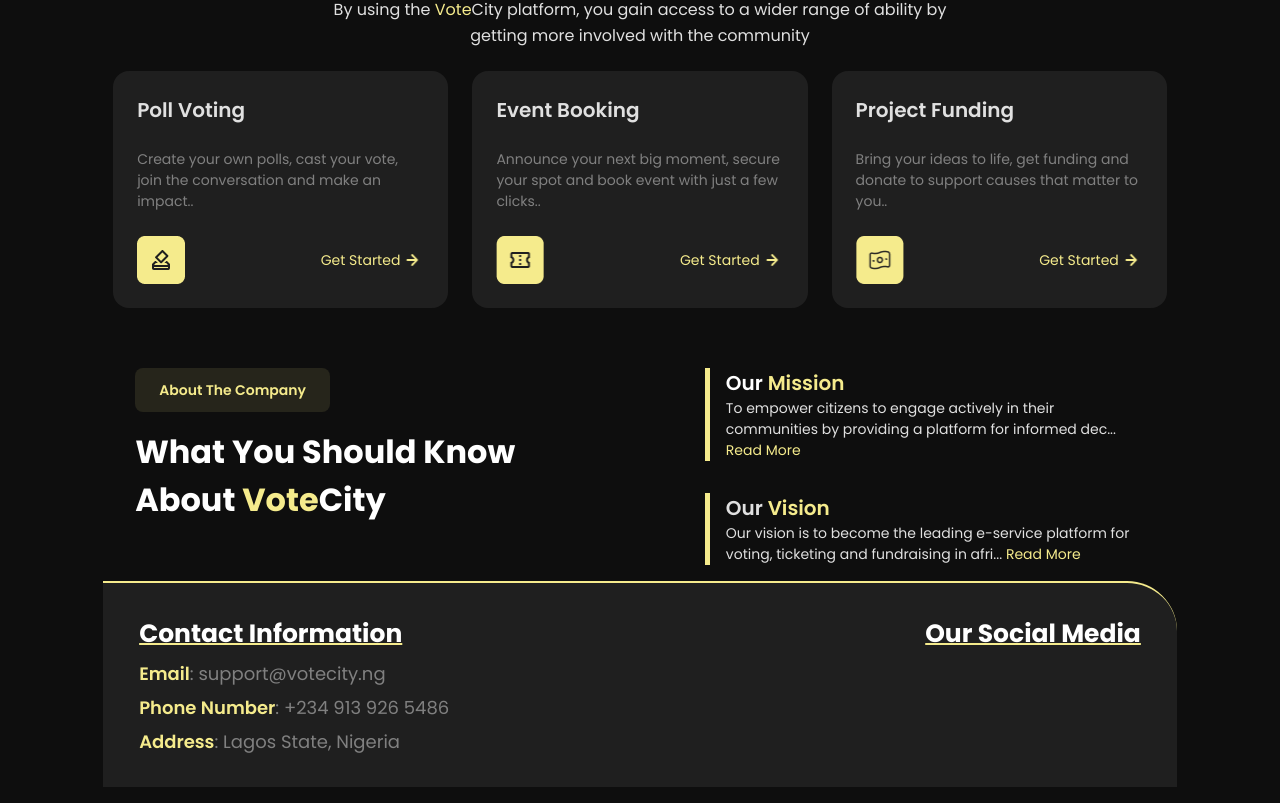
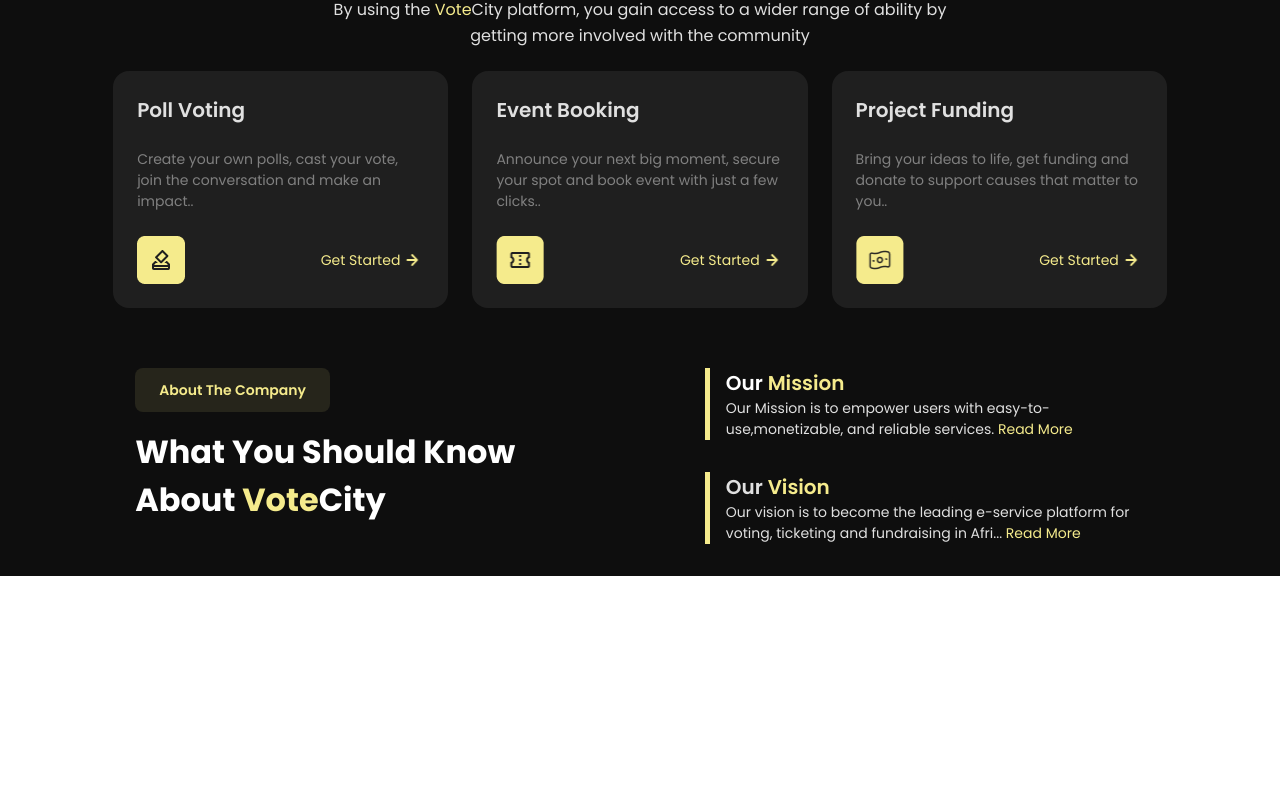
Before and after one commit to TajjDev/votecity, a React (Vite) app: page / in a window 1280 px wide. Shown: the part 526-1329 px from the top of the page. After the commit the page ends 1102 px from the top, so only its background shows below. Built offline with nearby package versions, Linux system fonts and the light colour scheme; a web font is replaced by a local one.

Commit message:
Update About.jsx

```diff
--- a/src/assets/component/about/About.jsx
+++ b/src/assets/component/about/About.jsx
@@ -6,8 +6,8 @@ const About = () => {
   const [isExpanded, setIsExpanded] = useState(false);
   const [isExpandedM, setIsExpandedM] = useState(false);
 
-  const longTextM = "To empower citizens to engage actively in their communities by providing a platform for informed decision-making,     easy event participation and"
-  const longText = "Our vision is to become the leading e-service platform for voting, ticketing and fundraising in africa, driving inovation, transparency and finacial inclusion";
+  const longTextM = "Our Mission is to empower users with easy-to-use,monetizable, and reliable services."
+  const longText = "Our vision is to become the leading e-service platform for voting, ticketing and fundraising in Africa, driving inovation, transparency and finacial inclusion.";
   const toggleReadMore = () => {
     setIsExpanded(!isExpanded);
   };
@@ -22,7 +22,7 @@ const About = () => {
           <p>What You Should Know About <span>Vote</span>City</p>
         </div>
         <div id="misvis">
-            <VisMis id={"mission"} textH3={"Mission"} p={isExpandedM ? longText : `${longTextM.substring(0, 100)}...`} read={<span className='vM' onClick={toggleReadMoreM}>
+            <VisMis id={"mission"} textH3={"Mission"} p={longTextM} read={<span className='vM' onClick={toggleReadMoreM}>
   {isExpandedM ? 'Read Less' : 'Read More'}
 </span>}/>
             <VisMis id={"vision"} textH3={"Vision"} p={isExpanded ? longText : `${longText.substring(0, 100)}...`} read={ <span className='vM' onClick={toggleReadMore}>
@@ -30,19 +30,21 @@ const About = () => {
  </span>}/>
         </div>
     </div>
-    <div id="con">
-         <div id="contact">
-           <h6>contact information</h6>
-           <p><span>Email</span>: support@votecity.ng</p>
-           <p><span>Phone Number</span>: +234 913 926 5486</p>
-           <p><span>Address</span>: Lagos State, Nigeria</p>
-        </div>
-        <div id="social">
-          <h6>Our Social Media</h6>
-        </div>
-    </div>
+    {/* <div id="con"> */}
+         {/* <div id="contact"> */}
+           {/* <h6>contact information</h6> */}
+           {/* <p><span>Email</span>: support@votecity.ng</p> */}
+           {/* <p><span>Phone Number</span>: +234 913 926 5486</p> */}
+           {/* <p><span>Address</span>: Lagos State, Nigeria</p> */}
+        {/* </div> */}
+        {/* <div id="social"> */}
+          {/* <h6>Our Social Media</h6> */}
+        {/* </div> */}
+    {/* </div> */}
    </>
   )
 }
 
+
+
 export default About
```
